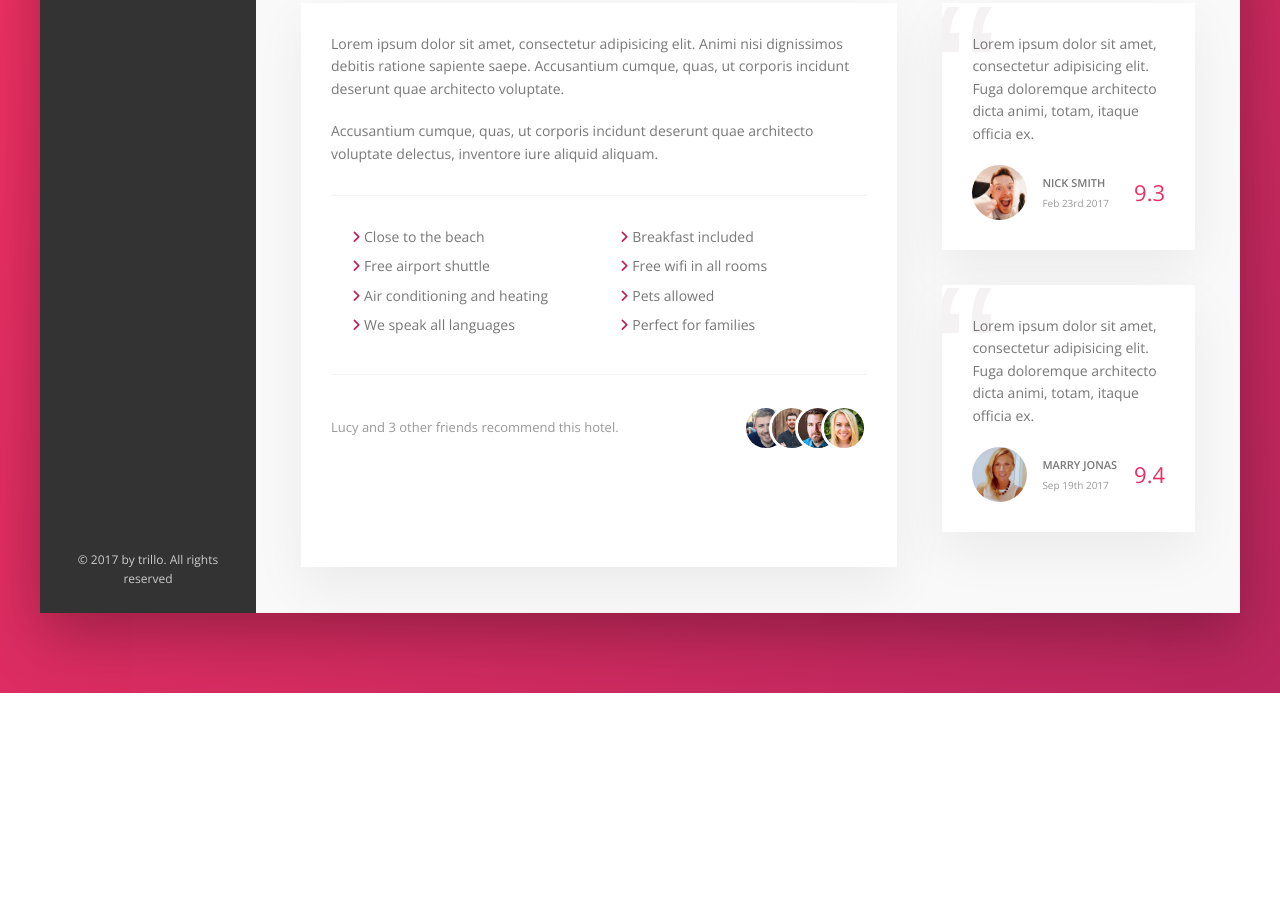
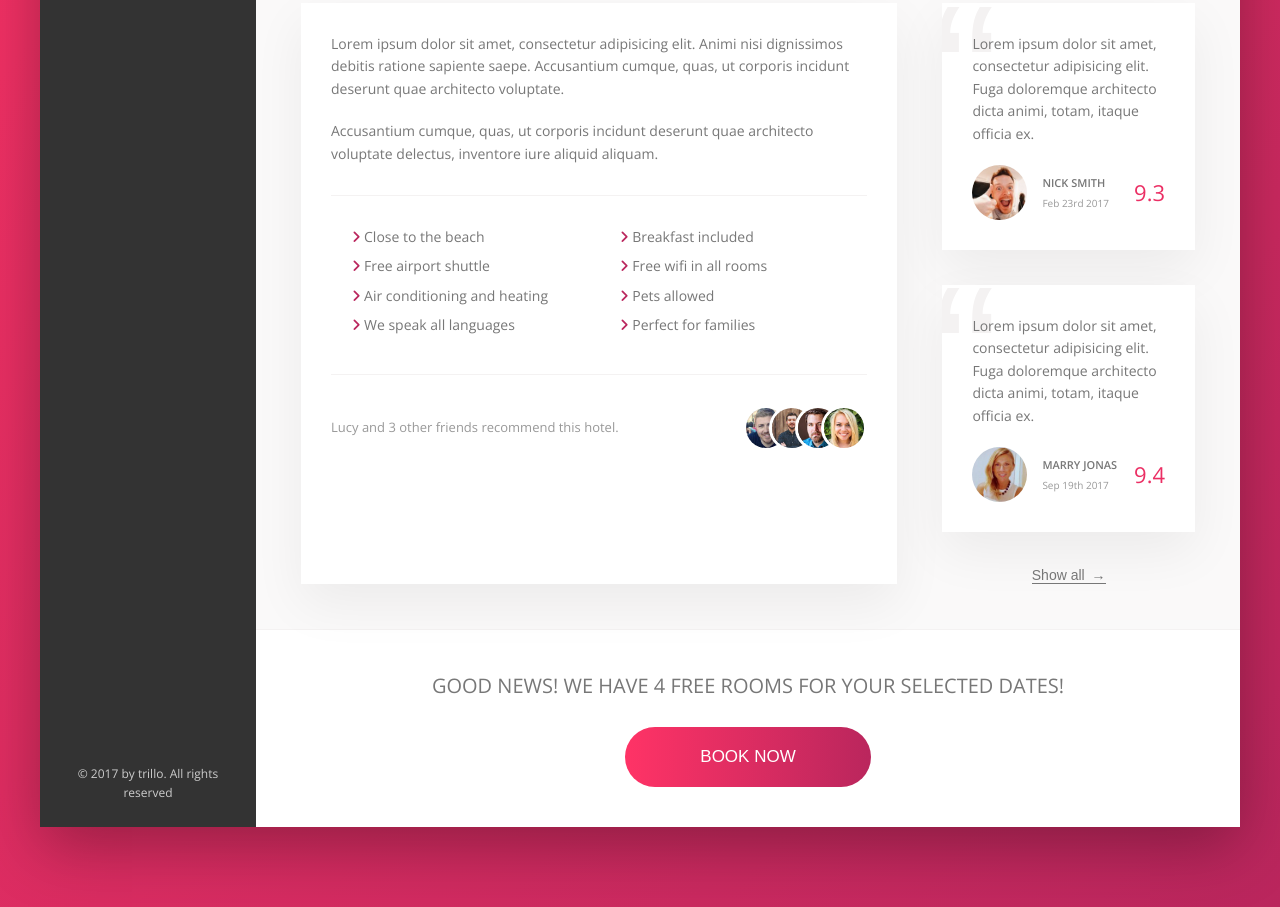
Before and after one commit to MariamZead/Trillo-Mariam-Zead, a website: page index.html in a window 1280 px wide. Shown: the part 644-1551 px from the top of the page. Before the commit the page ends 1337 px from the top, so only its background shows below. Drawn offline with nearby package versions, Linux system fonts and the light colour scheme.

Commit message:
Adding some structure and styling for desktop version

```diff
--- a/index.html
+++ b/index.html
@@ -238,10 +238,18 @@
                                 <span class="review__rating">9.4</span>
                             </figcaption>
                         </figure>
+
+                        <button class="btn-inline">Show all <span>&rarr;</span></button>
                     </div>
+                </div>
 
+                <div class="booking">
+                    <h2 class="booking__alert">Good news! We have 4 free rooms for your selected dates!</h2>
 
-
+                    <button class="btn">
+                        <span class="btn__visible">Book now</span>
+                        <span class="btn__invisible">Only 4 rooms left</span>
+                    </button>
                 </div>
             </main>
 
--- a/sass/_button.scss
+++ b/sass/_button.scss
@@ -5,9 +5,19 @@
   font-size: inherit;
   border-bottom: 1px solid currentColor;
   cursor: pointer;
+  transition: all 0.2s;
+
+  & span {
+    margin-left: 3px;
+    transition: margin-left 0.2s;
+  }
 
   &:hover {
     color: $color-primary-dark;
+
+    span {
+      margin-left: 8px;
+    }
   }
 
   &:focus {
@@ -19,6 +29,7 @@
 @keyframes scaling {
   0% {
     transform: scale(1);
+    box-shadow: none;
   }
 
   50% {
@@ -28,5 +39,68 @@
 
   100% {
     transform: scale(1);
+    box-shadow: none;
   }
 }
+
+.btn {
+  font-size: 1.7rem;
+  font-weight: 300;
+  text-transform: uppercase;
+
+  border-radius: 100px;
+  border: none;
+
+  color: #fff;
+  background-image: linear-gradient(
+    to right,
+    $color-primary-light,
+    $color-primary-dark
+  );
+  position: relative;
+  overflow: hidden;
+  cursor: pointer;
+
+
+    // for repeated code
+    & > * {
+        display: inline-block;
+        height: 100%;
+        transition: all .2s;
+    }
+
+  &__visible {
+    padding: 2rem 7.5rem;
+  }
+
+  &__invisible {
+    padding: 2rem 0;
+    width: 100%;
+
+    position: absolute;
+    top: -100%;
+    left: 0;
+    transition: all .2s;
+  }
+
+  &:hover {
+    background-image: linear-gradient(
+      to right,
+      $color-primary-dark,
+      $color-primary-light
+    );
+  }
+
+  &:hover &__visible {
+    transform: translateY(100%);
+  }
+
+  &:hover &__invisible {
+    top: 0;
+  }
+
+  &:focus {
+    outline: none;
+    animation: scaling 0.6s infinite;
+  }
+}
--- /dev/null
+++ b/sass/booking/_booking.scss
@@ -0,0 +1,11 @@
+.booking {
+  padding: 4rem 0;
+  text-align: center;
+
+  &__alert {
+  font-size: 2rem;
+  font-weight: 300;
+  text-transform: uppercase;
+  margin-bottom: 2.5rem;
+  }
+}
--- a/sass/main.scss
+++ b/sass/main.scss
@@ -11,3 +11,4 @@
 @import "hotel-overview/gallery";
 @import "hotel-overview/overview";
 @import "hotel-overview/user-review";
+@import "booking/booking";
```
Also changed, not shown: css/style.css.
